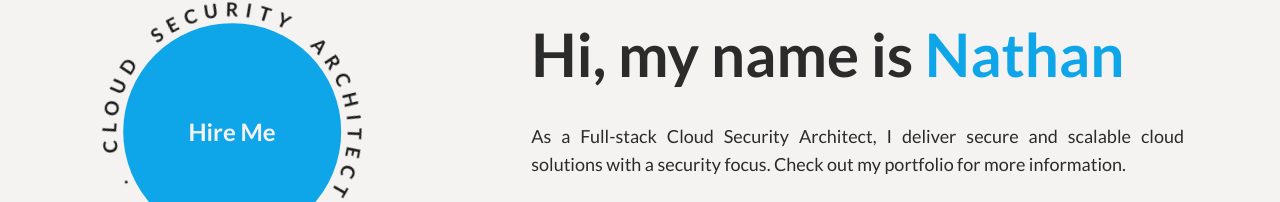
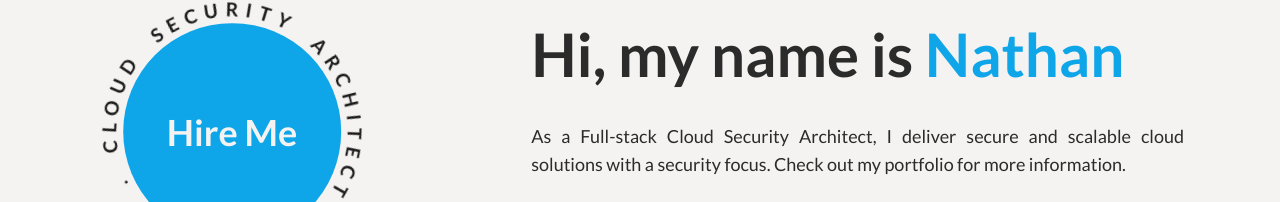
Before and after one commit to mcfwesh/portfolio-v2, a Next.js app: page / in a window 1280 px wide. Shown: the part 261-463 px from the top of the page. Built offline with nearby package versions, Linux system fonts and the light colour scheme.

Commit message:
modify layout

```diff
--- a/app/components/Hero.tsx
+++ b/app/components/Hero.tsx
@@ -71,7 +71,7 @@ const Hero = () => {
               className="absolute left-[50%] top-[50%] h-[80%] w-[80%] translate-x-[-50%] translate-y-[-50%] transform rounded-full bg-sky-500  text-center font-bold text-light  hover:bg-sky-600"
               href={config.hero.ctaSpinner.url}
             >
-              <span className="absolute left-[50%] top-[50%] w-full translate-x-[-50%] translate-y-[-50%] transform text-center text-2xl">
+              <span className="absolute left-[50%] top-[50%] w-full translate-x-[-50%] translate-y-[-50%] transform text-center text-2xl md:text-4xl">
                 {config.hero.ctaSpinner.innerText}
               </span>
             </Link>
```
